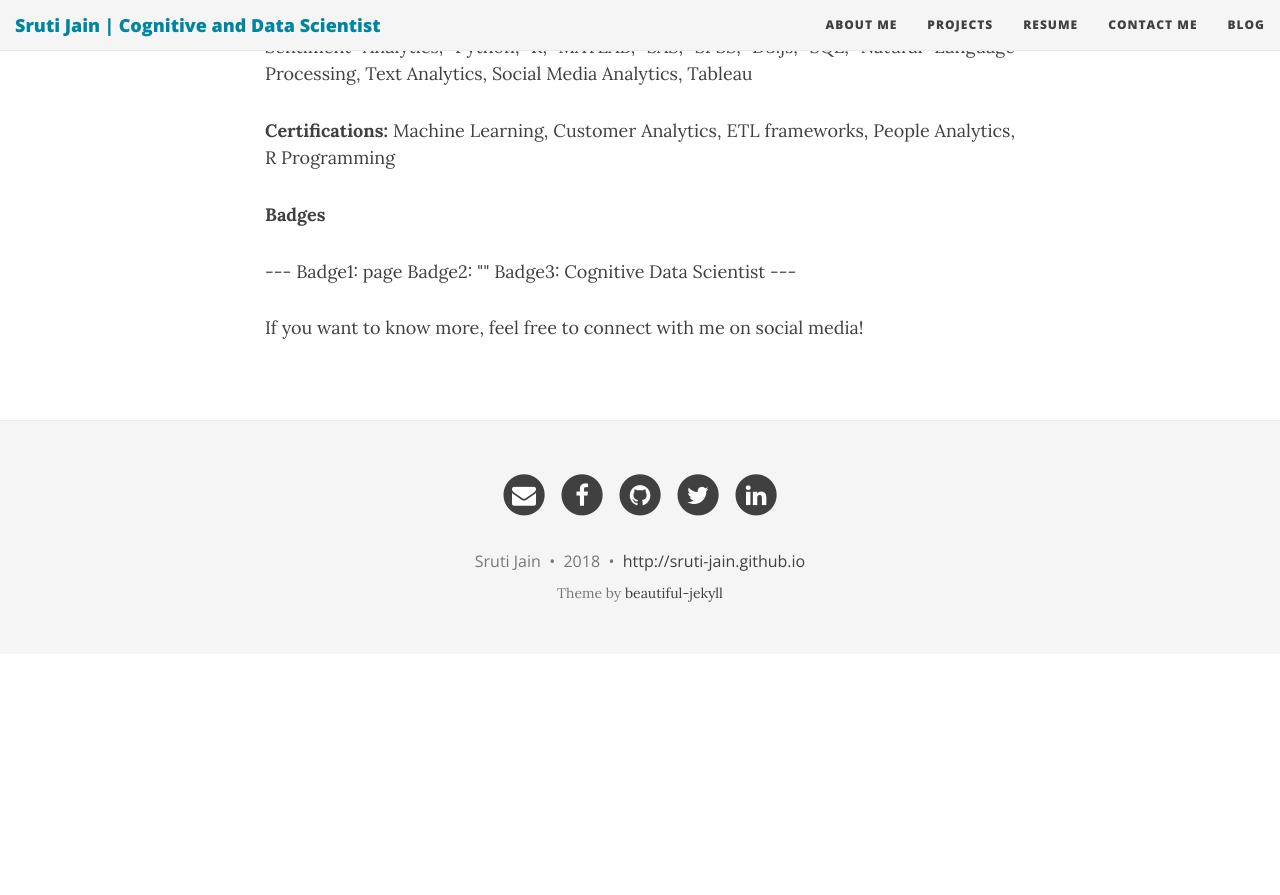
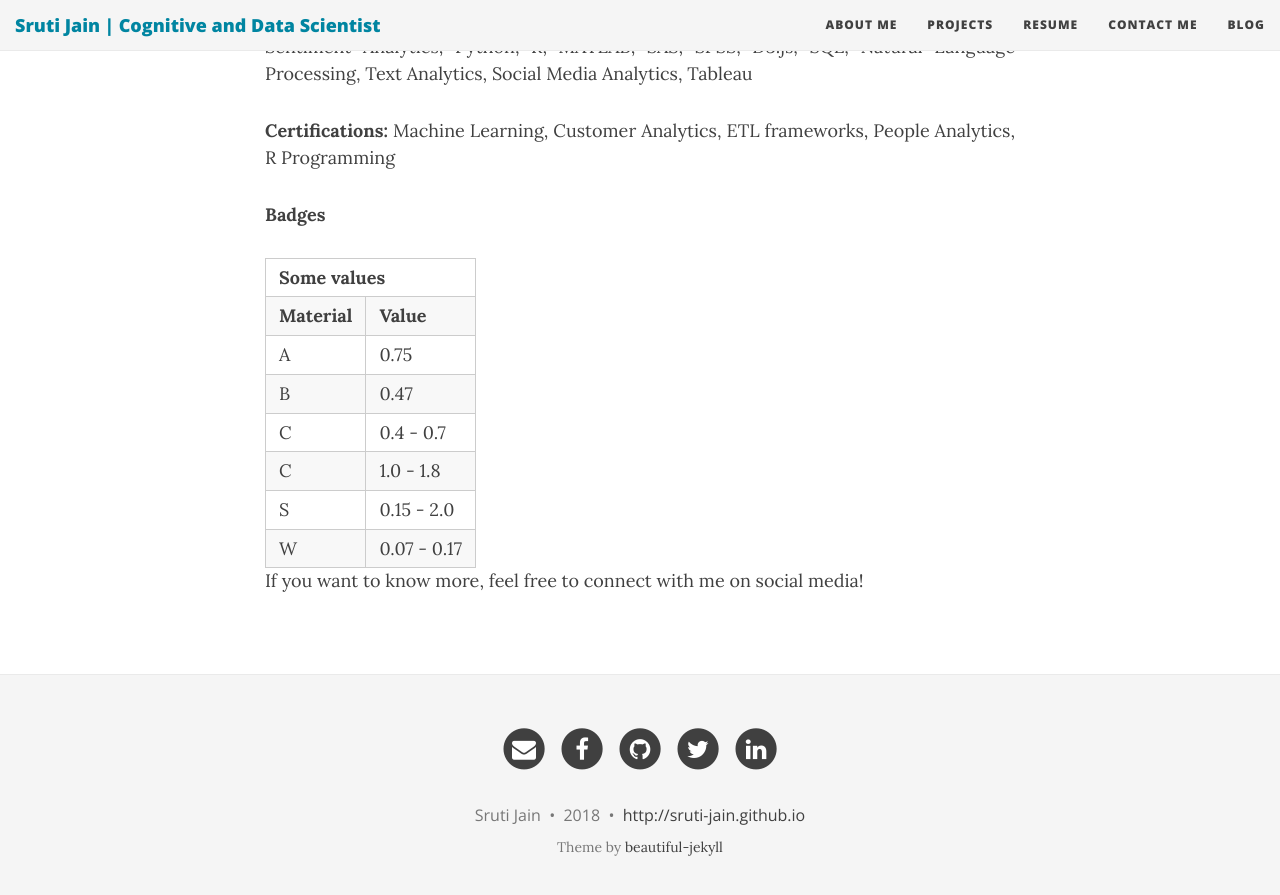
Before and after one commit to sruti-jain/sruti-jain.github.io, a Jekyll site: the page built from aboutme.md, in a window 1280 px wide and 900 px high, scrolled down 760 px. Shown: the top 895 px of the window. Built offline with Jekyll 4.4.1, drawn with Linux system fonts in a browser that asks for light colours; nearby versions of some CDN libraries; a script that is not in the unit is left out; before the commit the page ends 1414 px from its top, so only the background shows below that.

Commit message:
Update aboutme.md

```diff
--- a/aboutme.md
+++ b/aboutme.md
@@ -16,11 +16,40 @@
 <p><b>Certifications:</b> Machine Learning, Customer Analytics, ETL frameworks, People Analytics, R Programming</p></div>
 
 <p><b>Badges</b><p>
----
-Badge1: page
-Badge2:  ""
-Badge3: Cognitive Data Scientist
----
+
+<table class="tg">
+  <tr>
+    <th class="tg-baqh" colspan="2">Some values</th>
+  </tr>
+  <tr>
+    <th class="tg-baqh">Material</th>
+    <th class="tg-baqh">Value</th>
+  </tr>
+  <tr>
+    <td class="tg-baqh">A</td>
+    <td class="tg-baqh">0.75</td>
+  </tr>
+  <tr>
+    <td class="tg-baqh">B</td>
+    <td class="tg-baqh">0.47</td>
+  </tr>
+  <tr>
+    <td class="tg-baqh">C</td>
+    <td class="tg-baqh">0.4 - 0.7</td>
+  </tr>
+  <tr>
+    <td class="tg-baqh">C</td>
+    <td class="tg-baqh">1.0 - 1.8</td>
+  </tr>
+  <tr>
+    <td class="tg-baqh">S</td>
+    <td class="tg-baqh">0.15 - 2.0</td>
+  </tr>
+  <tr>
+    <td class="tg-baqh">W</td>
+    <td class="tg-baqh">0.07 - 0.17</td>
+  </tr>
+</table>
 
 
     <div data-iframe-width="150" data-iframe-height="270" data-share-badge-id="7081afde-08d3-4e1a-be30-200d6c4879e0"></div>
```
